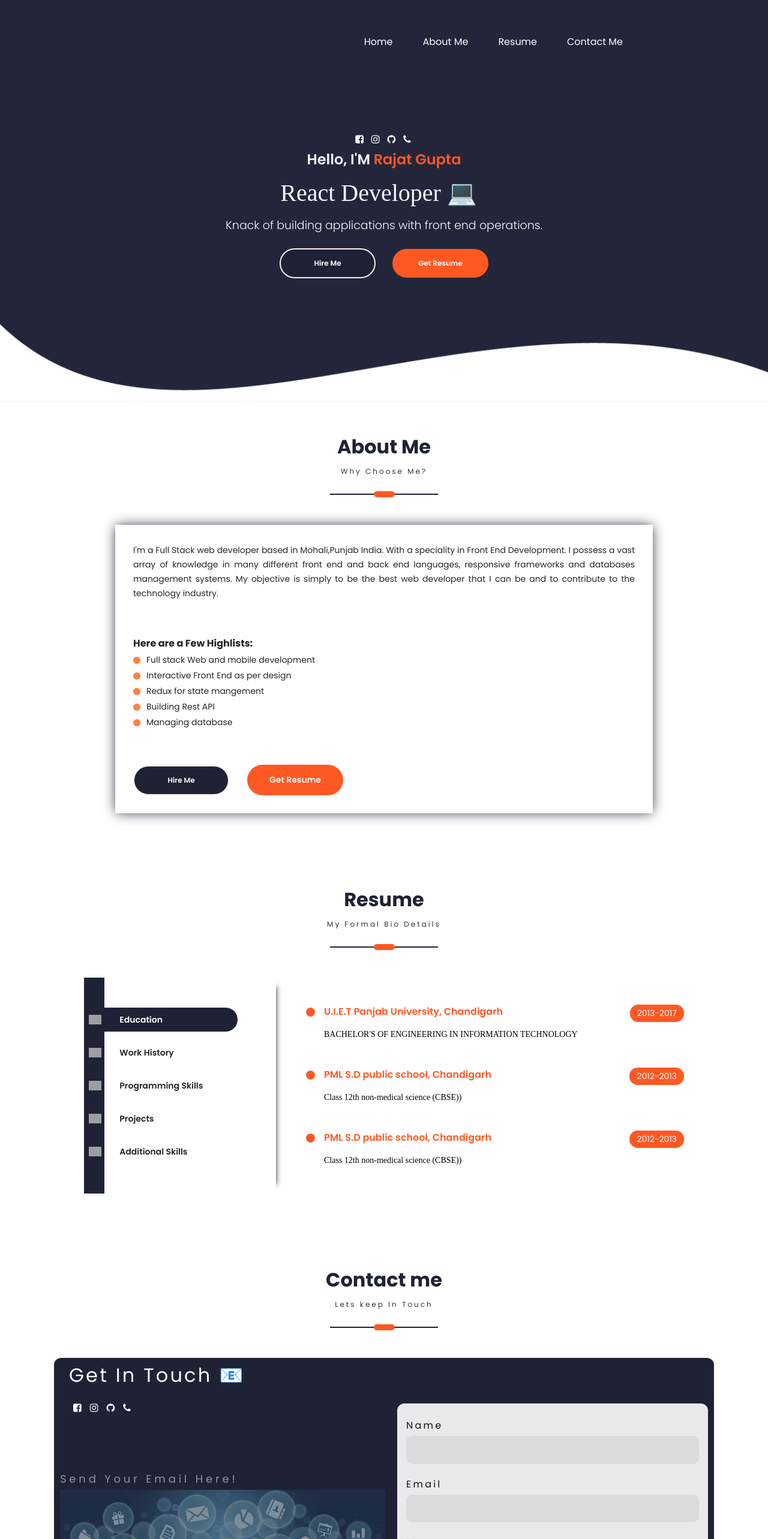
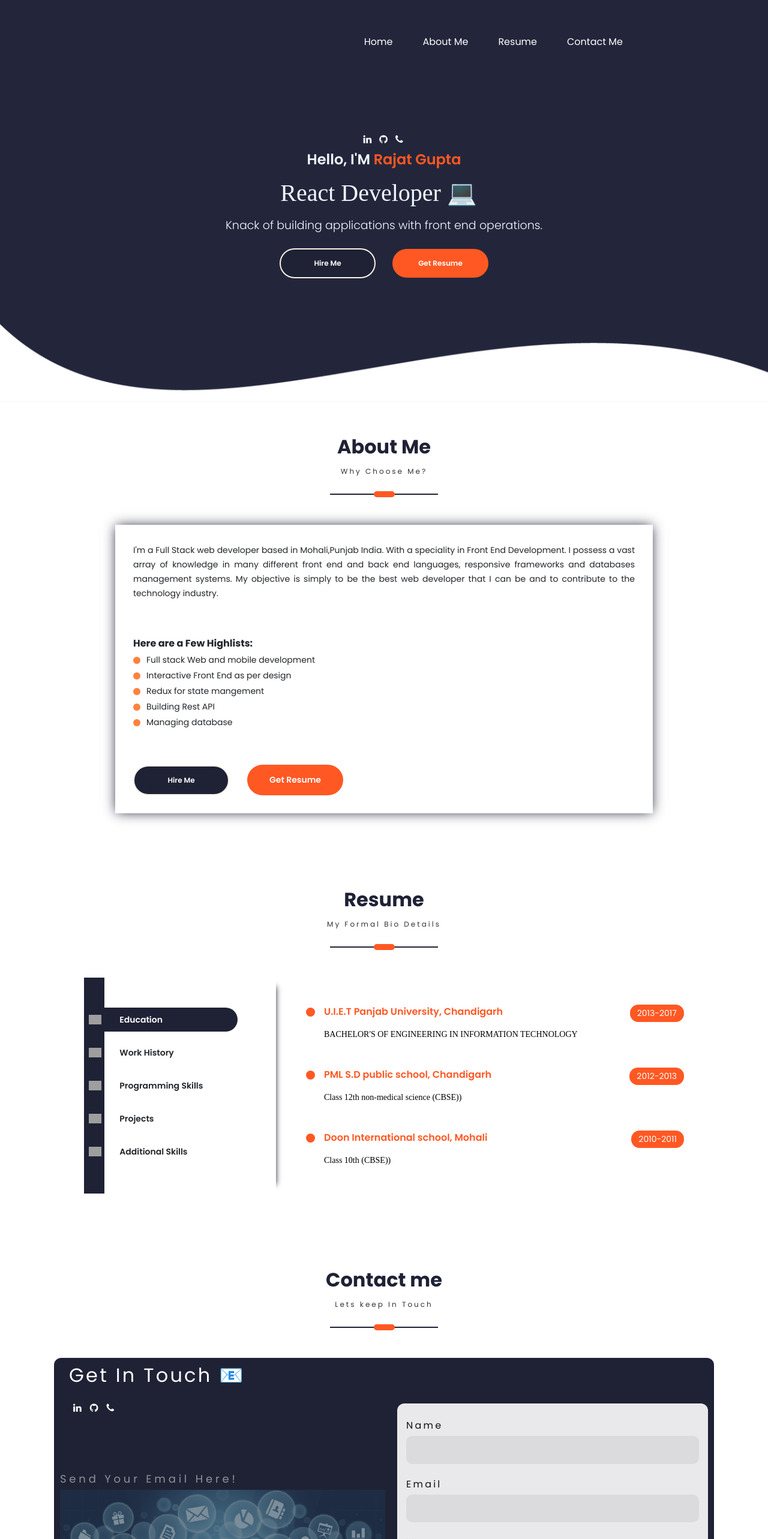
Before and after one commit to rajat6235/portfolio, a React (Create React App) app in the folder myportfolio/: page / in a window 1280 px wide. Shown: the top 2566 px of the page at 60% size. Built offline with nearby package versions, Linux system fonts and the light colour scheme; grey boxes are pictures that could not be loaded; a web font is replaced by a local one.

Commit message:
contact me updated

```diff
--- a/myportfolio/src/Container/ContactMe/ContactMe.js
+++ b/myportfolio/src/Container/ContactMe/ContactMe.js
@@ -70,17 +70,14 @@ export default function ContactMe(props) {
           <h2 className="title">
             <Typical loop={Infinity} steps={["Get In Touch 📧", 1000]} />
           </h2>{" "}
-          <a href="https://www.facebook.com/rajat6235">
-                <i className="fa fa-facebook-square"></i>
-              </a>
-              <a href="https://www.instagram.com/rajat6235">
-                <i className="fa fa-instagram"></i>
+          <a href="https://www.linkedin.com/in/rajat6235/">
+                <i  title="Linkedin" className="fa fa-linkedin"></i>
               </a>
               <a href="https://github.com/rajat6235">
-                <i className="fa fa-github"></i>
+                <i  title="Github" className="fa fa-github"></i>
               </a>
               <a href="tel:7837733549">
-              <i className="fa fa-phone"></i>
+              <i  title="Phone" className="fa fa-phone"></i>
                </a>
         </div>
         <div className="back-form">
--- a/myportfolio/src/Container/Home/Profile/Profile.js
+++ b/myportfolio/src/Container/Home/Profile/Profile.js
@@ -9,17 +9,14 @@ export default function Profile() {
         <div className="profile-details">
           <div className="colz">
             <div className="colz-icon">
-              <a href="https://www.facebook.com/rajat6235">
-                <i className="fa fa-facebook-square"></i>
-              </a>
-              <a href="https://www.instagram.com/rajat6235">
-                <i className="fa fa-instagram"></i>
+              <a href="https://www.linkedin.com/in/rajat6235/">
+                <i  title="Linkedin" className="fa fa-linkedin"></i>
               </a>
               <a href="https://github.com/rajat6235">
-                <i className="fa fa-github"></i>
+                <i  title="Github" className="fa fa-github"></i>
               </a>
               <a href="tel:7837733549">
-              <i className="fa fa-phone"></i>
+              <i  title="Phone" className="fa fa-phone"></i>
                </a>
             </div>
           </div>
--- a/myportfolio/src/Container/Resume/Resume.js
+++ b/myportfolio/src/Container/Resume/Resume.js
@@ -97,10 +97,10 @@ export default function Resume(props) {
         toDate={"2013"}
       />
       <ResumeHeading
-        heading={"PML S.D public school, Chandigarh"}
-        subHeading={"Class 12th non-medical science (CBSE))"}
-        fromDate={"2012"}
-        toDate={"2013"}
+        heading={"Doon International school, Mohali"}
+        subHeading={"Class 10th (CBSE))"}
+        fromDate={"2010"}
+        toDate={"2011"}
       />
     </div>,
 
@@ -109,8 +109,8 @@ export default function Resume(props) {
       <ResumeHeading
         heading={"Proelio Technologies"}
         subHeading={"Front End Developer"}
-        fromDate={"2021"}
-        toDate={"2022"}
+        fromDate={"28 July, 2021"}
+        toDate={"3 March, 2022"}
       />
       <div className="experience-description">
         <span className="resume-description-text">
```
